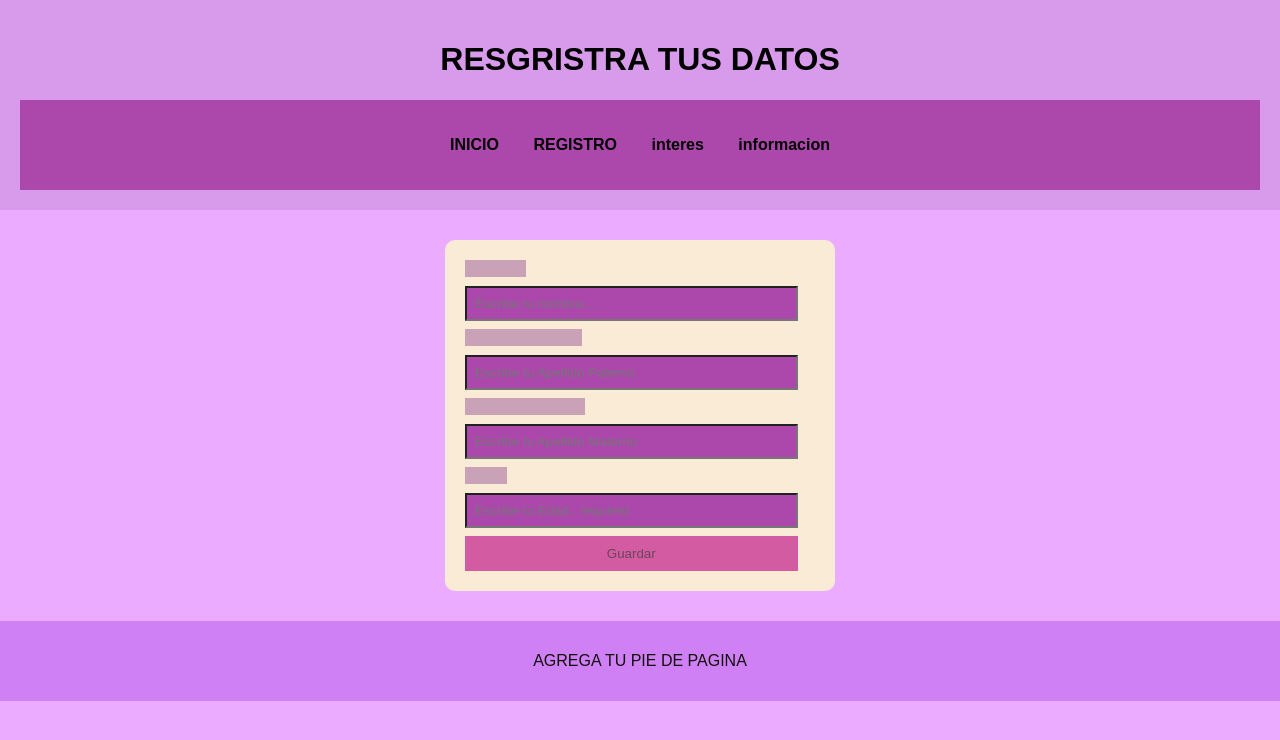
After one commit to sofi322/SGGC, a Django app: template Garcia/templates/garcia/formresgistro.html in a window 1280 px wide. The commit adds this page. Shown: the top 740 px of the page. Run offline with Django 5.2, Linux system fonts and the light colour scheme; the template is opened without the code that fills it, so the values that code supplies are empty.

Commit message:
Se agrego registro.html y estilos

```diff
--- a/Garcia/static/Garcia/estilos.css
+++ b/Garcia/static/Garcia/estilos.css
@@ -1,13 +1,13 @@
 body {
     font-family: Arial, sans-serif;
     margin: 0;
-    background-color: #102297;
-    color: #333;
+    background-color: #c300ff53;
+    color: #caa2b8;
 }
 
 /* ENCABEZADO */
 header {
-    background-color: rgb(61, 58, 134);
+    background-color: rgba(153, 102, 172, 0.24);
     color: black;
     text-align: center;
     padding: 20px;
@@ -15,7 +15,7 @@ header {
 
 /* MENÚ */
 nav {
-    background-color: #e0e1e1;
+    background-color: #ac48ac;
     padding: 10px;
 }
 nav ul {
@@ -35,12 +35,12 @@ nav a {
 }
 
 nav a:hover {
-    color: #4897dcc2;
+    color: #e77ff4c2;
 }
 
 /* CONTENIDO PRINCIPAL */
 .bienvenida {
-    background-color: rgb(110, 109, 109);
+    background-color: rgb(180, 103, 201);
     text-align: center;
     padding: 50px 20px;
     margin: 30px;
@@ -58,8 +58,33 @@ nav a:hover {
 
 /* PIE DE PÁGINA */
 footer {
-    background-color: rgb(59, 69, 142);
+    background-color: rgba(181, 88, 235, 0.518);
     color: rgb(19, 12, 12);
     text-align: center;
     padding: 15px;
 }
+ form {
+     background-color: antiquewhite;
+     width: 350px;
+     margin: 30px auto;
+     padding: 20px;
+     border-radius: 10px;
+}
+input, select, textarea {
+    width: 95%;
+    padding: 8px;
+    margin: 8px 0;
+    box-sizing: border-box;
+    background-color: #ac48ac;
+}
+button {
+    background-color: rgb(210, 91, 162);
+    color: #6e455c;
+    padding: 10px;
+    border: none;
+    width: 95%;
+    cursor: pointer;
+}
+label{
+    background-color: #caa2b8;
+}
--- /dev/null
+++ b/Garcia/templates/garcia/formresgistro.html
@@ -0,0 +1,47 @@
+{% load static %}
+<!DOCTYPE html>
+<html lang="es">
+<head>
+    <meta charset="UTF-8">
+    <meta name="viewport" content="width=device-width, initial-scale=1.0">
+    <title>REGISTRO</title>
+
+    <link rel="stylesheet" href="{% static 'Garcia/estilos.css' %}">
+</head>
+
+<body>
+
+    <!-- ENCABEZADO -->
+    <header>
+        <h1>RESGRISTRA TUS DATOS</h1>
+
+        <!-- MENÚ DE NAVEGACIÓN -->
+        <nav>
+            <ul>
+                <li><a href="inicio">INICIO</a></li>
+                <li><a href="registro">REGISTRO</a></li>
+                <li><a href="#">interes</a></li>
+                <li><a href="#">informacion</a></li>
+            </ul>
+        </nav>
+    </header>
+<form method="post">
+    <label>Nombre:</label>
+    <input type="text" name="nombre" placeholder="Escribe tu nombre..."required>
+    <label> Apellido Paterno</label>
+    <input type="text" name="nombre" placeholder="Escribe tu Apellido Paterno"required>
+    <label> Apellido Materno</label>
+    <input type="text" name="nombre" placeholder="Escribe tu Apellido Materno">
+    <label> Edad:</label>
+    <input type="number" name="edad" min="14" max="25"placeholder="Escribe tu Edad.. required">
+    <button type="submit"> Guardar</button>
+
+</form>
+
+    <!-- PIE DE PÁGINA -->
+    <footer>
+        <p>AGREGA TU PIE DE PAGINA</p>
+    </footer>
+
+</body>
+</html>
--- a/Garcia/views.py
+++ b/Garcia/views.py
@@ -2,3 +2,5 @@ from django.shortcuts import render
 
 def inicio(request):
     return render(request,"Garcia/inicio.html")
+def registro(request):
+    return render(request,"Garcia/formregristro.html")
--- a/SGGC/urls.py
+++ b/SGGC/urls.py
@@ -20,5 +20,8 @@ from Garcia import views
 
 urlpatterns = [
     path('admin/', admin.site.urls),
-    path('', views.inicio)
+    path('', views.inicio),
+    path('inicio',views.inicio),
+    path('registro', views.registro)
+
 ]
```
Also changed, not shown: Garcia/templates/garcia/inicio.html (+4 -4 lines).
